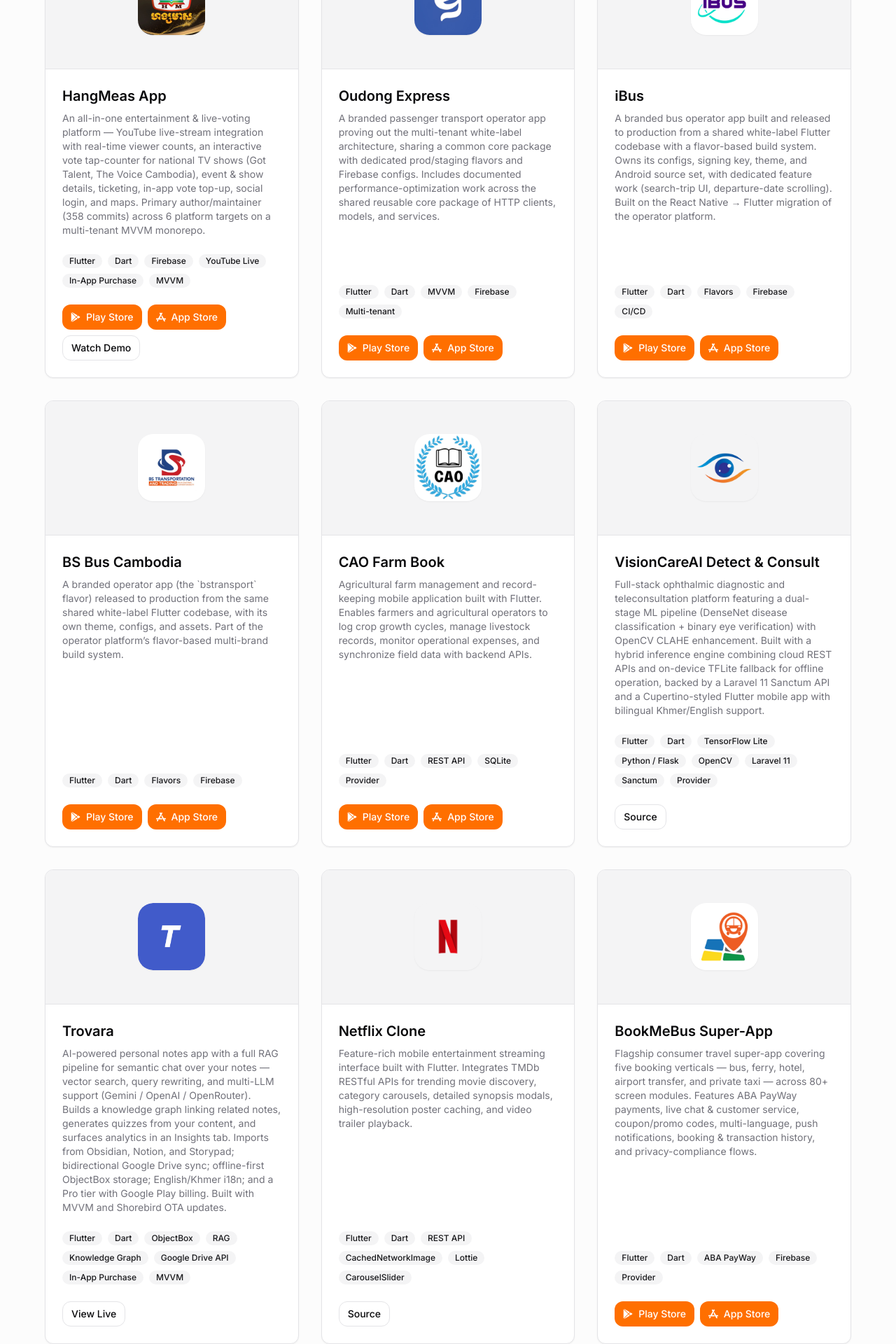
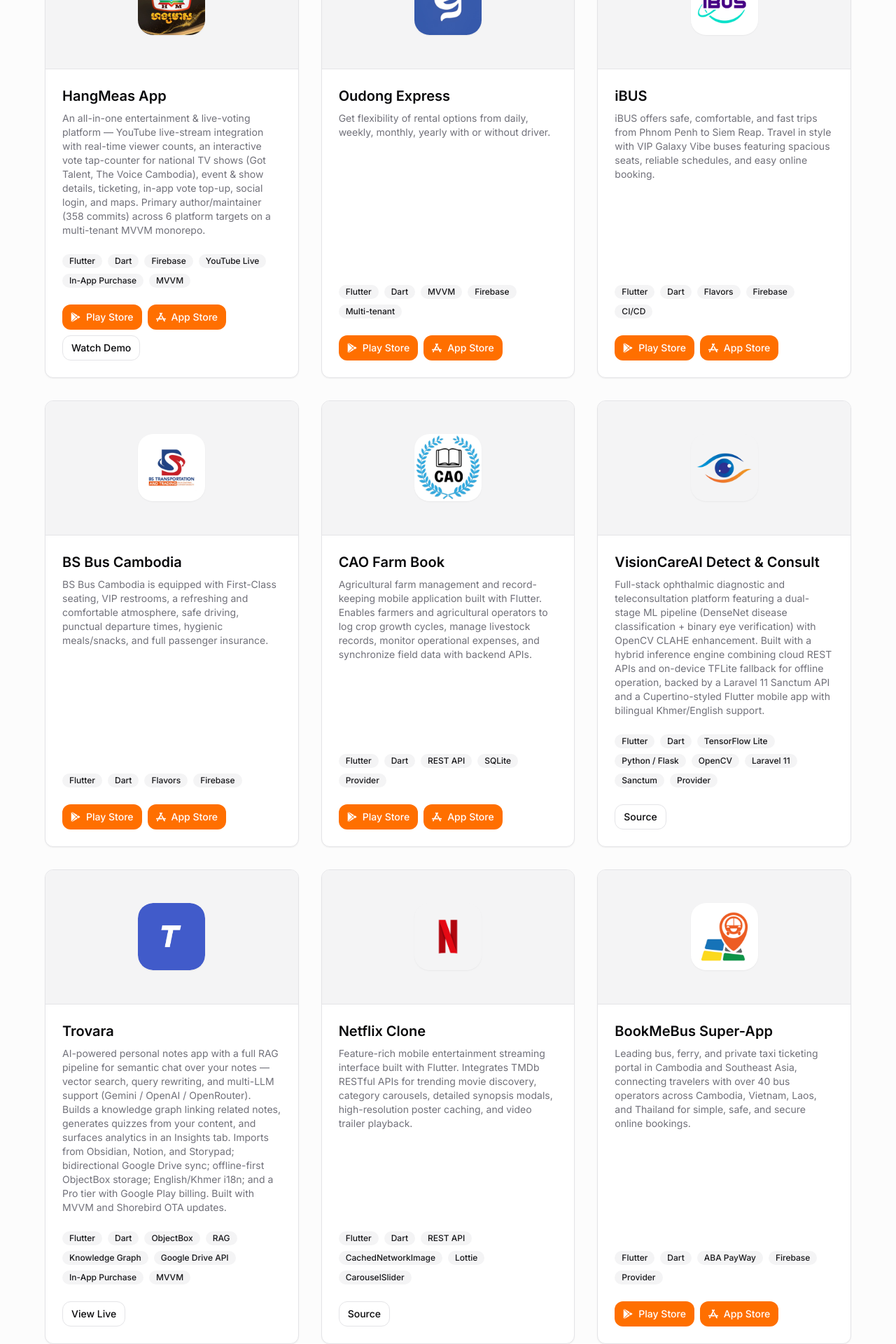
Before and after one commit to hulsambath/hulsambath.github.io, a Next.js app: page / in a window 1280 px wide. Shown: the part 4340-6260 px from the top of the page at 70% size. Built offline with nearby package versions, Linux system fonts and the light colour scheme.

Commit message:
feat(portfolio): update app descriptions from store listings and rename iBus to iBUS

```diff
--- a/src/content/site.js
+++ b/src/content/site.js
@@ -179,7 +179,7 @@
       title: "Oudong Express",
       image: "/assets/oudong_icon.jpg",
       description:
-        "A branded passenger transport operator app proving out the multi-tenant white-label architecture, sharing a common core package with dedicated prod/staging flavors and Firebase configs. Includes documented performance-optimization work across the shared reusable core package of HTTP clients, models, and services.",
+        "Get flexibility of rental options from daily, weekly, monthly, yearly with or without driver.",
       tech: ["Flutter", "Dart", "MVVM", "Firebase", "Multi-tenant"],
       demoUrl: null,
       sourceUrl: null,
@@ -190,10 +190,10 @@
     },
     {
       icon: "🚍",
-      title: "iBus",
+      title: "iBUS",
       image: "/assets/ibus_icon.jpg",
       description:
-        "A branded bus operator app built and released to production from a shared white-label Flutter codebase with a flavor-based build system. Owns its configs, signing key, theme, and Android source set, with dedicated feature work (search-trip UI, departure-date scrolling). Built on the React Native → Flutter migration of the operator platform.",
+        "iBUS offers safe, comfortable, and fast trips from Phnom Penh to Siem Reap. Travel in style with VIP Galaxy Vibe buses featuring spacious seats, reliable schedules, and easy online booking.",
       tech: ["Flutter", "Dart", "Flavors", "Firebase", "CI/CD"],
       demoUrl: null,
       sourceUrl: null,
@@ -207,7 +207,7 @@
       title: "BS Bus Cambodia",
       image: "/assets/bsbus_icon.jpg",
       description:
-        "A branded operator app (the `bstransport` flavor) released to production from the same shared white-label Flutter codebase, with its own theme, configs, and assets. Part of the operator platform’s flavor-based multi-brand build system.",
+        "BS Bus Cambodia is equipped with First-Class seating, VIP restrooms, a refreshing and comfortable atmosphere, safe driving, punctual departure times, hygienic meals/snacks, and full passenger insurance.",
       tech: ["Flutter", "Dart", "Flavors", "Firebase"],
       demoUrl: null,
       sourceUrl: null,
@@ -300,7 +300,7 @@
       title: "BookMeBus Super-App",
       image: "/assets/bookmebus_icon.jpg",
       description:
-        "Flagship consumer travel super-app covering five booking verticals — bus, ferry, hotel, airport transfer, and private taxi — across 80+ screen modules. Features ABA PayWay payments, live chat & customer service, coupon/promo codes, multi-language, push notifications, booking & transaction history, and privacy-compliance flows.",
+        "Leading bus, ferry, and private taxi ticketing portal in Cambodia and Southeast Asia, connecting travelers with over 40 bus operators across Cambodia, Vietnam, Laos, and Thailand for simple, safe, and secure online bookings.",
       tech: ["Flutter", "Dart", "ABA PayWay", "Firebase", "Provider"],
       demoUrl: null,
       sourceUrl: null,
@@ -339,7 +339,7 @@
       period: "June 2024 – Present",
       bullets: [
         "Ship and maintain BookMeBus, a multi-vertical travel super-app (bus, ferry, hotel, airport transfer, private taxi) with ABA PayWay payments, live chat, coupons, and multi-language support across 80+ screen modules",
-        "Built and shipped 4 production mobile apps at BMB: Hang Meas (live TV voting & event streaming), Oudong Express, iBus, and BS Bus Cambodia from a flavor-based white-label Flutter architecture",
+        "Built and shipped 4 production mobile apps at BMB: Hang Meas (live TV voting & event streaming), Oudong Express, iBUS, and BS Bus Cambodia from a flavor-based white-label Flutter architecture",
         "Contributed to the production React Native → Flutter migration of the operator platform and optimized reusable shared core packages",
         "Architected observable, testable mobile code using MVVM + Repository pattern, push notifications, and store privacy-compliance flows",
         "Created test cases, conducted QA, and managed production releases to the Google Play Store and Apple App Store",
```
Also changed, not shown: public/llms-full.txt, public/llms.txt, 2 other files (tests, documents, lock files or other folders).
